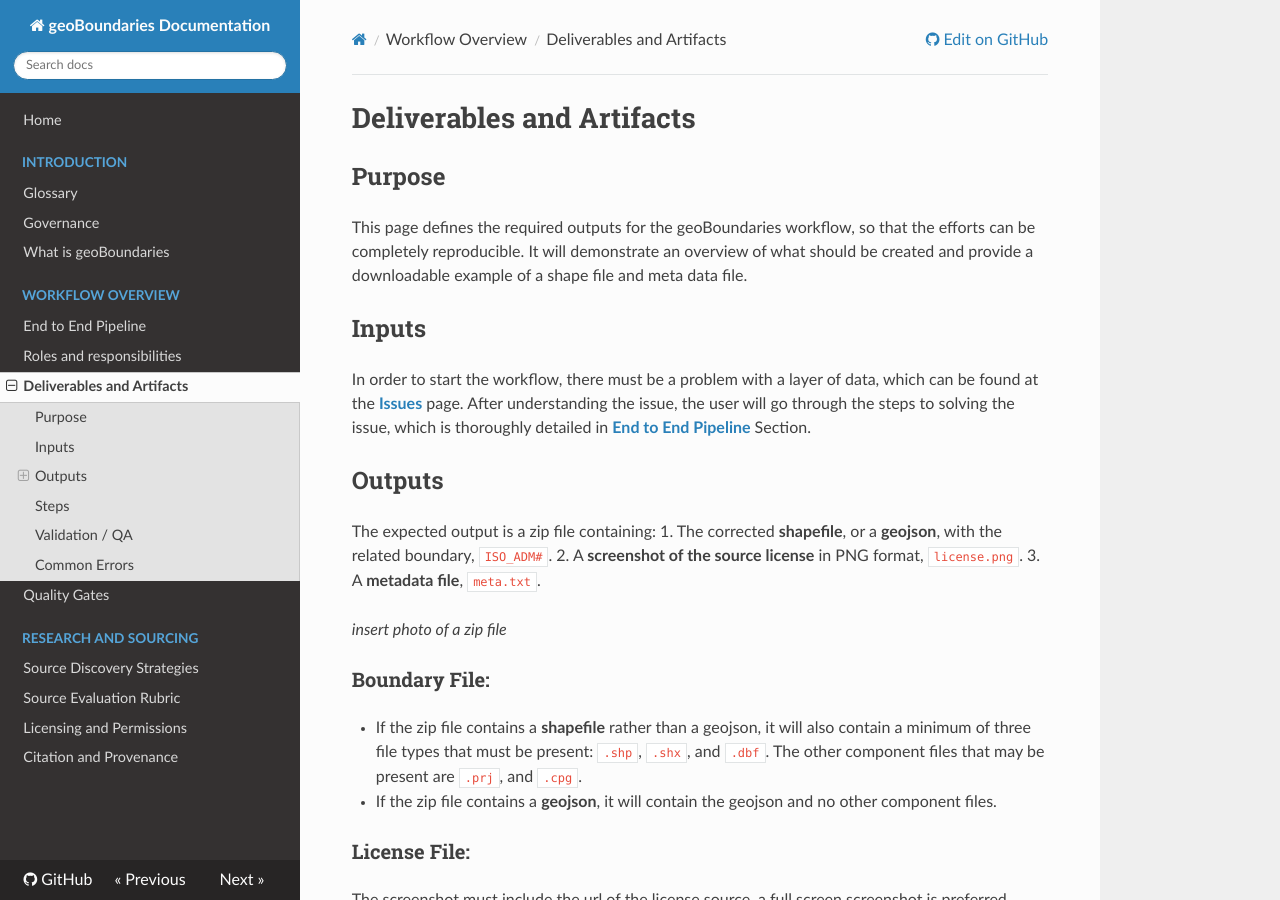
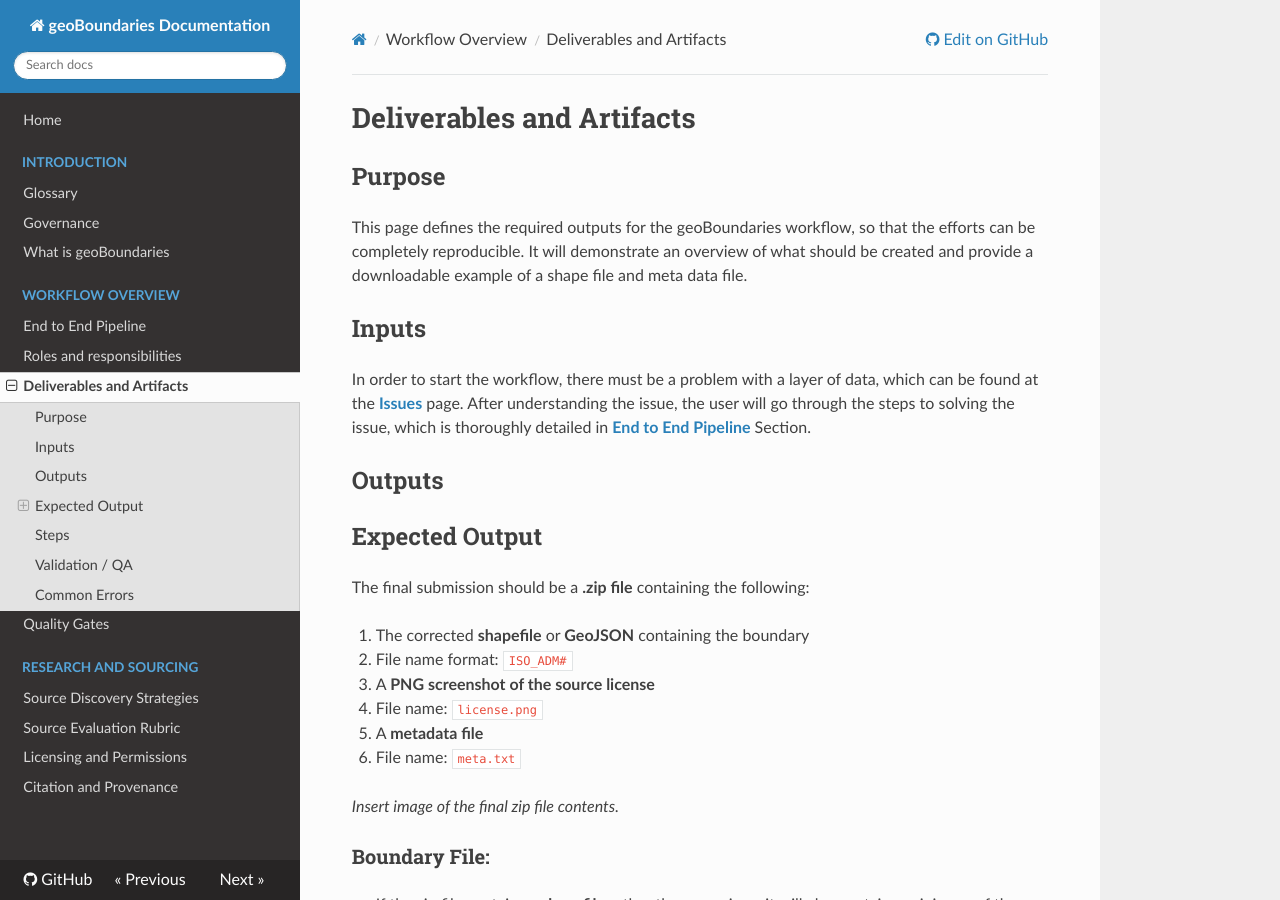
Before and after one commit to wmgeolab/gbDocs, an MkDocs documentation site: the page built from docs/docs/10-workflow-overview/deliverables-and-artifacts.md, in a window 1280 px wide and 900 px high. Built offline with MkDocs 1.6.1, drawn with Linux system fonts in a browser that asks for light colours; nearby versions of some CDN libraries.

Commit message:
Update deliverables-and-artifacts.md

```diff
--- a/docs/docs/10-workflow-overview/deliverables-and-artifacts.md
+++ b/docs/docs/10-workflow-overview/deliverables-and-artifacts.md
@@ -7,13 +7,20 @@
 In order to start the workflow, there must be a problem with a layer of data, which can be found at the **[Issues](https://github.com/wmgeolab/geoBoundaries/issues?page=1)** page. After understanding the issue, the user will go through the steps to solving the issue, which is thoroughly detailed in **[End to End Pipeline](https://wmgeolab.github.io/gbDocs/10-workflow-overview/end-to-end-pipeline/)** Section.
 
 ## Outputs
-The expected output is a zip file containing:
-   1. The corrected **shapefile**, or a **geojson**, with the related boundary, `ISO_ADM#`.
-   2. A **screenshot of the source license** in PNG format, `license.png`.
-   3. A **metadata file**, `meta.txt`.
+## Expected Output
 
-_insert photo of a zip file_
+The final submission should be a **.zip file** containing the following:
 
+1. The corrected **shapefile** or **GeoJSON** containing the boundary
+   - File name format: `ISO_ADM#`
+
+2. A **PNG screenshot of the source license**
+   - File name: `license.png`
+
+3. A **metadata file**
+   - File name: `meta.txt`
+
+*Insert image of the final zip file contents.*
 ### Boundary File:
 
    - If the zip file contains a **shapefile** rather than a geojson, it will also contain a minimum of three file types that must be present: `.shp`, `.shx`, and `.dbf`. The other component files that may be present are `.prj`, and `.cpg`.
```
